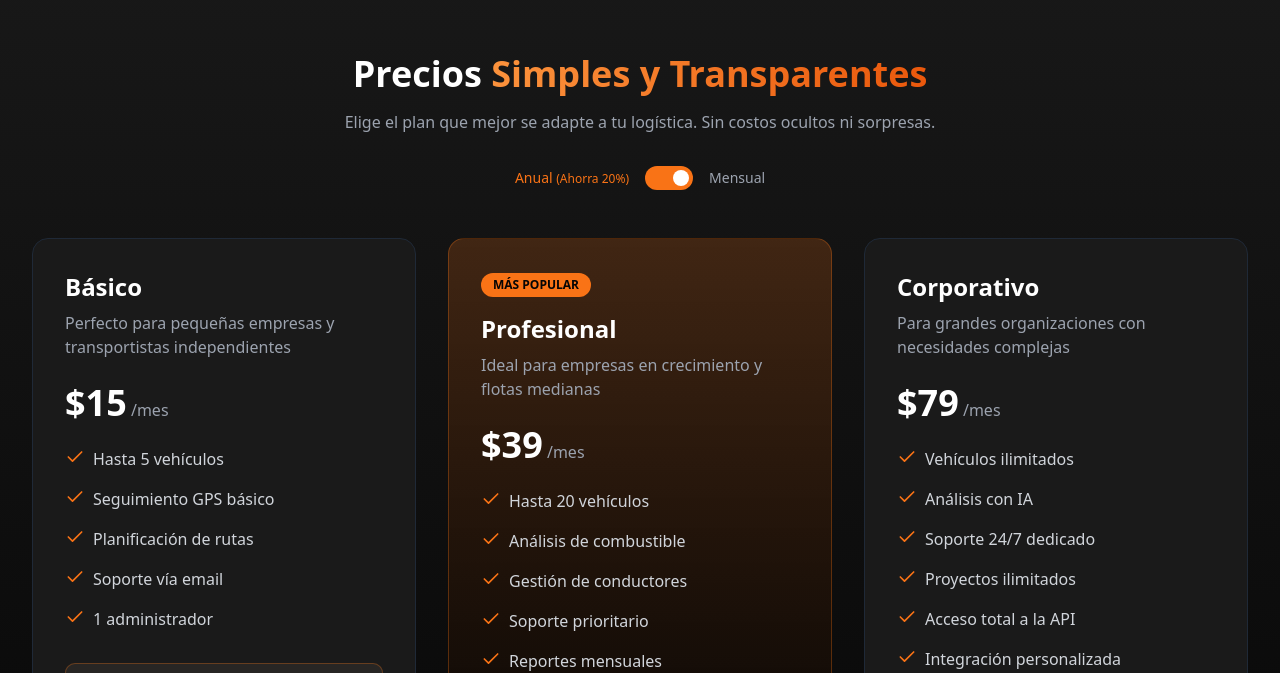
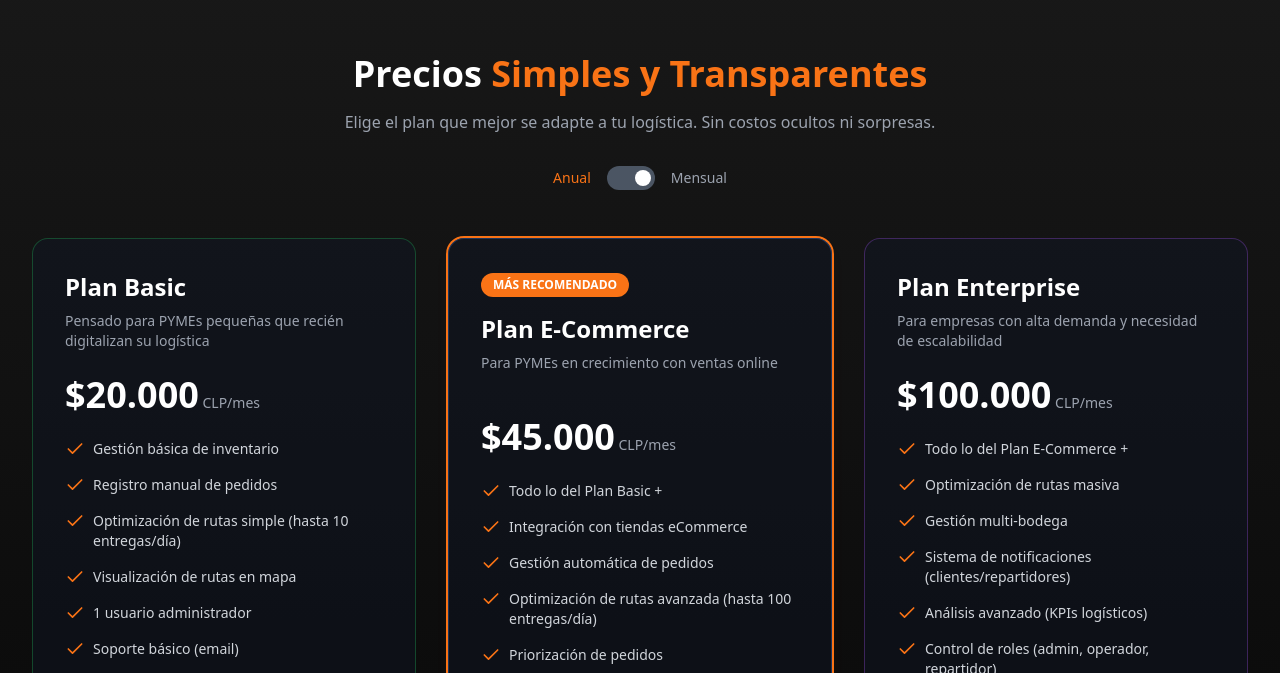
Before and after one commit to Sanexitooo/Frotend-Principal-SmartLogix-, a React (Vite) app: page / in a window 1280 px wide. Shown: the part 2127-2800 px from the top of the page. Built offline with nearby package versions, Linux system fonts and the light colour scheme.

Commit message:
Cambios precios en los planes, seccion mejorada

```diff
--- a/index.html
+++ b/index.html
@@ -1,28 +1,26 @@
-
 <!DOCTYPE html>
-<html lang="en">
+<html lang="es" class="scroll-smooth">
   <head>
     <meta charset="UTF-8" />
     <meta name="viewport" content="width=device-width, initial-scale=1.0" />
-    <title>SmartLogix  - Tu Gestor de confianza</title>
-    <meta name="description" content="Streamline your operations, boost productivity, and enhance customer satisfaction with our cutting-edge SaaS platform." />
+    <title>SmartLogix | Tu Gestor de confianza</title>
+    <meta name="description" content="Optimiza tus operaciones, aumenta la productividad y mejora la satisfacción de tus clientes con nuestra plataforma logística de última generación." />
     <meta name="author" content="SmartLogix Team" />
 
     <meta property="og:title" content="SmartLogix - Transformando la Logística" />
-    <meta property="og:description" content="Streamline your operations, boost productivity, and enhance customer satisfaction with our cutting-edge SaaS platform." />
+    <meta property="og:description" content="Gestiona tus rutas y flota con eficiencia. Privacidad por diseño bajo estándares chilenos." />
     <meta property="og:type" content="website" />
-    <meta property="og:image" content="" />
+    <meta property="og:image" content="/og-image.png" />
 
     <meta name="twitter:card" content="summary_large_image" />
-    <meta name="twitter:site" content="@smartlogix_app" />
-    <meta name="twitter:image" content="" />
+    <meta name="twitter:title" content="SmartLogix - Logística Inteligente" />
+    <meta name="twitter:description" content="Plataforma de última generación para la gestión de transporte." />
 
-    <link rel="icon" type="image/svg+xml" href="./favicon/favicon.ico" />
+    <link rel="icon" type="image/svg+xml" href="/favicon.ico" />
   </head>
 
-  <body>
+  <body class="bg-saas-black selection:bg-saas-orange selection:text-white">
     <div id="root"></div>
-
     <script type="module" src="/src/main.tsx"></script>
   </body>
 </html>
--- a/src/components/CtaSection.tsx
+++ b/src/components/CtaSection.tsx
@@ -5,34 +5,39 @@ const CtaSection = () => {
   return (
     <div className="bg-saas-darkGray py-16 md:py-20">
       <div className="section-container">
+        {/* Mantenemos el degradado café/naranja que ya tienes */}
         <div className="bg-gradient-to-r from-saas-orange/20 to-amber-600/20 rounded-2xl p-8 md:p-12 relative overflow-hidden">
-          {/* Abstract glow effect */}
+
+          {/* Efectos de brillo de fondo */}
           <div className="absolute top-0 right-0 w-64 h-64 bg-saas-orange opacity-20 rounded-full blur-3xl"></div>
           <div className="absolute bottom-0 left-0 w-64 h-64 bg-amber-600 opacity-10 rounded-full blur-3xl"></div>
 
           <div className="relative z-10 flex flex-col md:flex-row items-center justify-between gap-8">
-            <div className="md:w-2/3">
+            <div className="md:w-2/3 text-left">
               <h2 className="text-3xl md:text-4xl font-bold mb-4">
-                ¿Listo para transformar tu logística?
+                Agende su demostración gratuita de SmartLogix
               </h2>
               <p className="text-gray-300 mb-6 max-w-xl">
-                Únete a las cientos de empresas que ya están optimizando sus operaciones y haciendo crecer su flota con SmartLogix. Comienza tu prueba gratuita hoy mismo.
+                Aclara todas tus dudas y prueba como SmartLogix potencia tu negocio. ¡Te aseguramos que te sorprenderás!
               </p>
+
+              {/* Actualizamos los botones con la nueva info */}
               <div className="flex flex-col sm:flex-row gap-4">
                 <Button className="bg-saas-orange hover:bg-orange-600 text-white font-semibold">
-                  Comenzar Prueba Gratis
+                  Demostración SmartLogix
                 </Button>
-                <Button variant="outline" className="border-background text-white hover:bg-white hover:text-saas-black hover:border-white">
-                  Agendar Demo
+                <Button variant="outline" className="border-white text-white hover:bg-white hover:text-saas-black transition-all">
+                  Llamada de Ejecutivo
                 </Button>
               </div>
             </div>
 
             <div className="md:w-1/3">
+              {/* Mantenemos la imagen o el logo que ya tenías configurado */}
               <img
                 src="https://encrypted-tbn0.gstatic.com/images?q=tbn:ANd9GcSyYMZdhczIzyQN5oSp3Whz_1iao2IMppulTg&s"
                 alt="Logística SmartLogix"
-                className="rounded-lg w-full card-shadow object-cover"
+                className="rounded-lg w-full card-shadow object-cover opacity-90"
               />
             </div>
           </div>
--- a/src/components/PricingSection.tsx
+++ b/src/components/PricingSection.tsx
@@ -3,58 +3,61 @@ import { Button } from "@/components/ui/button";
 import { Check } from 'lucide-react';
 
 const PricingSection = () => {
+  // Mantenemos el toggle, pero ahora los precios serán CLP fijos según tus fotos
   const [isAnnual, setIsAnnual] = useState(true);
 
   const plans = [
     {
-      name: 'Básico',
-      monthlyPrice: 19,
-      annualPrice: 15,
-      description: 'Perfecto para pequeñas empresas y transportistas independientes',
+      name: 'Plan Basic',
+      price: '20.000',
+      description: 'Pensado para PYMEs pequeñas que recién digitalizan su logística',
       features: [
-        'Hasta 5 vehículos',
-        'Seguimiento GPS básico',
-        'Planificación de rutas',
-        'Soporte vía email',
-        '1 administrador'
+        'Gestión básica de inventario',
+        'Registro manual de pedidos',
+        'Optimización de rutas simple (hasta 10 entregas/día)',
+        'Visualización de rutas en mapa',
+        '1 usuario administrador',
+        'Soporte básico (email)'
       ],
       isPopular: false,
-      ctaText: 'Comenzar con Básico'
+      ctaText: 'Comenzar con Basic',
+      color: 'border-green-500/30'
     },
     {
-      name: 'Profesional',
-      monthlyPrice: 49,
-      annualPrice: 39,
-      description: 'Ideal para empresas en crecimiento y flotas medianas',
+      name: 'Plan E-Commerce',
+      price: '45.000',
+      description: 'Para PYMEs en crecimiento con ventas online',
       features: [
-        'Hasta 20 vehículos',
-        'Análisis de combustible',
-        'Gestión de conductores',
-        'Soporte prioritario',
-        'Reportes mensuales',
-        'Acceso API básica',
-        'Integración con sensores'
+        'Todo lo del Plan Basic +',
+        'Integración con tiendas eCommerce',
+        'Gestión automática de pedidos',
+        'Optimización de rutas avanzada (hasta 100 entregas/día)',
+        'Priorización de pedidos',
+        'Dashboard logístico completo',
+        'Múltiples usuarios (hasta 5)',
+        'Soporte prioritario'
       ],
       isPopular: true,
-      ctaText: 'Probar Profesional'
+      ctaText: 'Probar E-Commerce',
+      color: 'border-blue-500/30'
     },
     {
-      name: 'Corporativo',
-      monthlyPrice: 99,
-      annualPrice: 79,
-      description: 'Para grandes organizaciones con necesidades complejas',
+      name: 'Plan Enterprise',
+      price: '100.000',
+      description: 'Para empresas con alta demanda y necesidad de escalabilidad',
       features: [
-        'Vehículos ilimitados',
-        'Análisis con IA',
-        'Soporte 24/7 dedicado',
-        'Proyectos ilimitados',
-        'Acceso total a la API',
-        'Integración personalizada',
-        'Autenticación SSO',
-        'Gerente de cuenta dedicado'
+        'Todo lo del Plan E-Commerce +',
+        'Optimización de rutas masiva',
+        'Gestión multi-bodega',
+        'Sistema de notificaciones (clientes/repartidores)',
+        'Análisis avanzado (KPIs logísticos)',
+        'Control de roles (admin, operador, repartidor)',
+        'Alta disponibilidad',
+        'Soporte dedicado'
       ],
       isPopular: false,
-      ctaText: 'Contactar Ventas'
+      ctaText: 'Contactar Enterprise',
+      color: 'border-purple-500/30'
     }
   ];
 
@@ -62,29 +65,22 @@ const PricingSection = () => {
     <div className="bg-gradient-to-b from-saas-darkGray to-saas-black py-16 md:py-24">
       <div className="section-container">
         <div className="text-center max-w-3xl mx-auto mb-12">
-          <h2 className="text-3xl md:text-4xl font-bold mb-4">
-            Precios <span className="gradient-text">Simples y Transparentes</span>
+          <h2 className="text-3xl md:text-4xl font-bold mb-4 text-white">
+            Precios <span className="text-saas-orange">Simples y Transparentes</span>
           </h2>
           <p className="text-gray-400 mb-8">
             Elige el plan que mejor se adapte a tu logística. Sin costos ocultos ni sorpresas.
           </p>
 
-          {/* Pricing toggle */}
           <div className="flex items-center justify-center space-x-4 mb-12">
-            <span className={`text-sm font-medium ${isAnnual ? 'text-saas-orange' : 'text-gray-400'}`}>
-              Anual <span className="text-xs text-saas-orange">(Ahorra 20%)</span>
-            </span>
+            <span className={`text-sm font-medium ${isAnnual ? 'text-saas-orange' : 'text-gray-400'}`}>Anual</span>
             <button
               onClick={() => setIsAnnual(!isAnnual)}
-              className={`relative inline-flex h-6 w-12 items-center rounded-full transition-colors ${isAnnual ? 'bg-saas-orange' : 'bg-gray-600'}`}
+              className="relative inline-flex h-6 w-12 items-center rounded-full bg-gray-600 transition-colors"
             >
-              <span
-                className={`inline-block h-4 w-4 transform rounded-full bg-white transition-transform ${isAnnual ? 'translate-x-7' : 'translate-x-1'}`}
-              />
+              <span className={`inline-block h-4 w-4 transform rounded-full bg-white transition-transform ${isAnnual ? 'translate-x-7' : 'translate-x-1'}`} />
             </button>
-            <span className={`text-sm font-medium ${!isAnnual ? 'text-saas-orange' : 'text-gray-400'}`}>
-              Mensual
-            </span>
+            <span className={`text-sm font-medium ${!isAnnual ? 'text-saas-orange' : 'text-gray-400'}`}>Mensual</span>
           </div>
         </div>
 
@@ -92,42 +88,38 @@ const PricingSection = () => {
           {plans.map((plan, index) => (
             <div
               key={index}
-              className={`rounded-2xl p-8 transition-all duration-300 ${
-                plan.isPopular
-                  ? 'bg-gradient-to-b from-saas-orange/20 to-saas-black border border-saas-orange/30 transform hover:-translate-y-2'
-                  : 'bg-saas-darkGray border border-gray-800 transform hover:-translate-y-1'
+              className={`rounded-2xl p-8 border ${plan.color} bg-slate-900/40 transition-all duration-300 hover:-translate-y-2 ${
+                plan.isPopular ? 'ring-2 ring-saas-orange shadow-lg shadow-saas-orange/10' : ''
               }`}
             >
               {plan.isPopular && (
-                <span className="bg-saas-orange text-saas-black text-xs font-bold px-3 py-1 rounded-full uppercase mb-4 inline-block">
-                  Más Popular
+                <span className="bg-saas-orange text-white text-xs font-bold px-3 py-1 rounded-full uppercase mb-4 inline-block">
+                  Más Recomendado
                 </span>
               )}
 
-              <h3 className="text-2xl font-bold mb-2">{plan.name}</h3>
-              <p className="text-gray-400 mb-6">{plan.description}</p>
+              <h3 className="text-2xl font-bold mb-2 text-white">{plan.name}</h3>
+              <p className="text-gray-400 text-sm mb-6 h-10">{plan.description}</p>
 
-              <div className="mb-6">
-                <span className="text-4xl font-bold">
-                  ${isAnnual ? plan.annualPrice : plan.monthlyPrice}
-                </span>
-                <span className="text-gray-400"> /mes</span>
+              <div className="mb-6 text-white">
+                <span className="text-4xl font-bold">${plan.price}</span>
+                <span className="text-gray-400 text-sm"> CLP/mes</span>
               </div>
 
-              <ul className="space-y-4 mb-8">
+              <ul className="space-y-4 mb-8 min-h-[300px]">
                 {plan.features.map((feature, i) => (
                   <li key={i} className="flex items-start">
                     <Check className="h-5 w-5 text-saas-orange mr-2 shrink-0" />
-                    <span className="text-gray-300">{feature}</span>
+                    <span className="text-gray-300 text-sm">{feature}</span>
                   </li>
                 ))}
               </ul>
 
               <Button
-                className={`w-full ${
+                className={`w-full py-6 font-bold ${
                   plan.isPopular
                     ? 'bg-saas-orange hover:bg-orange-600 text-white'
-                    : 'bg-secondary border border-saas-orange/30 hover:border-saas-orange text-white'
+                    : 'bg-white/5 border border-white/10 hover:bg-white/10 text-white'
                 }`}
               >
                 {plan.ctaText}
```
Also changed, not shown: src/components/Navbar.tsx (+123 -108 lines).
